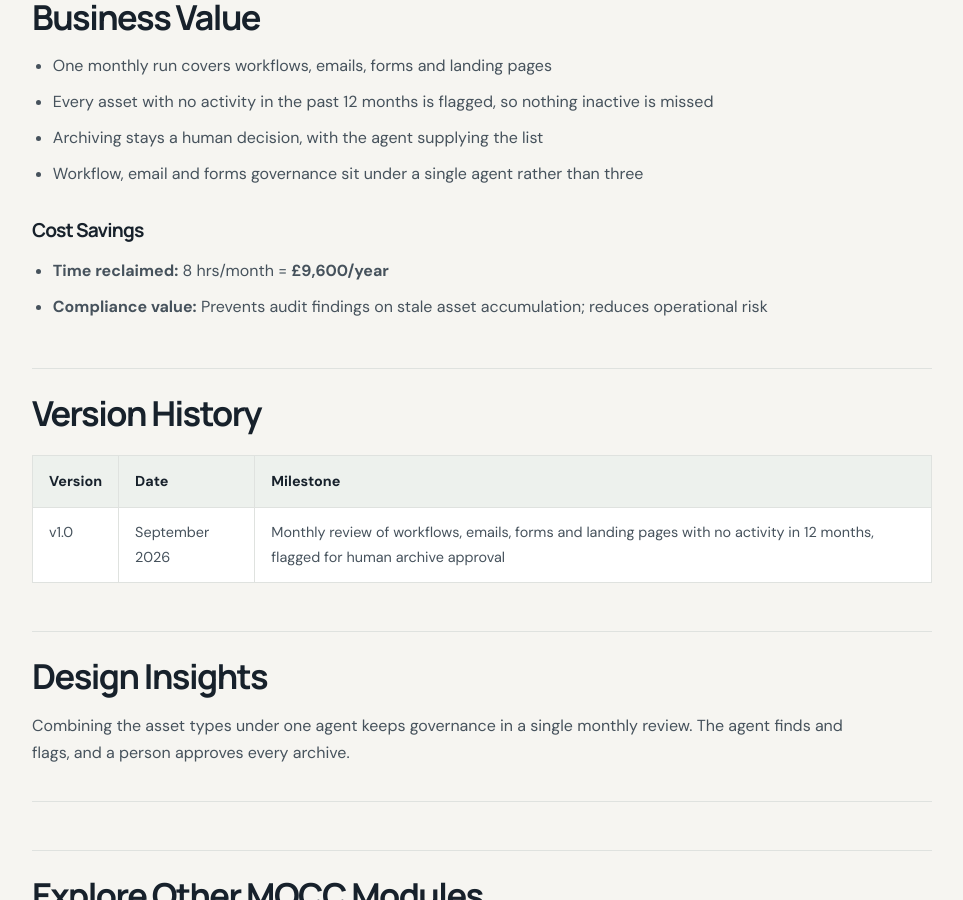
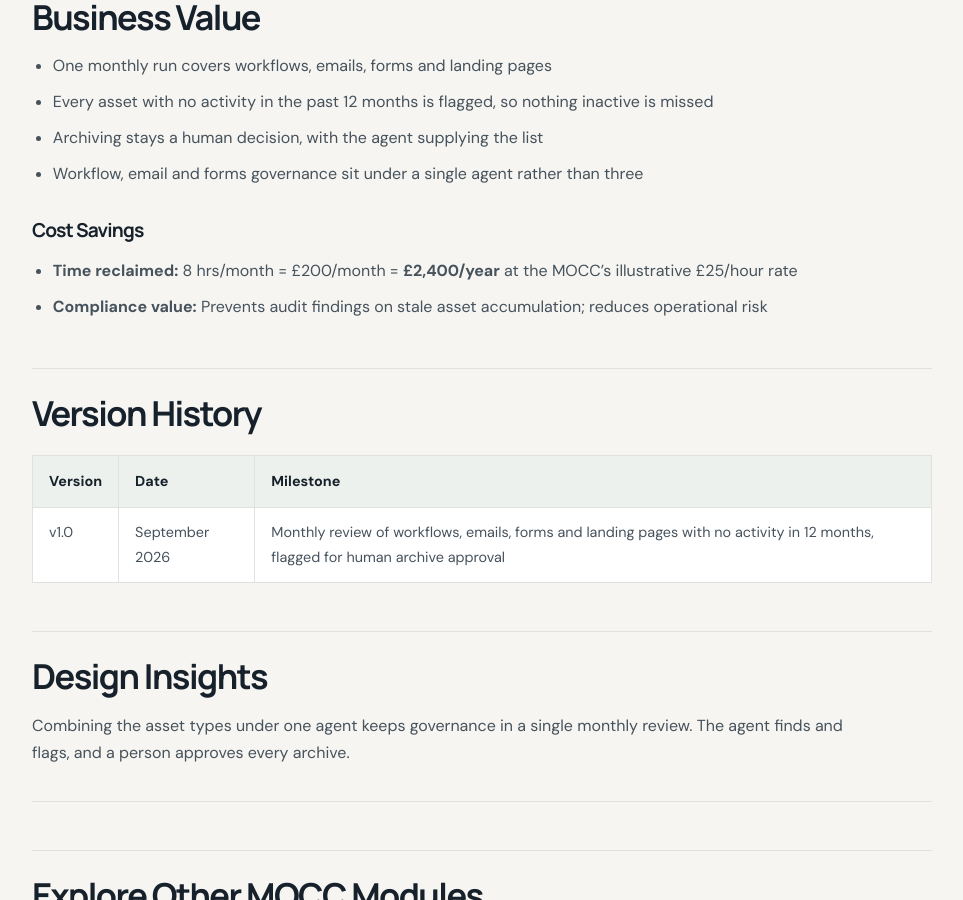
Before and after one commit to georgefwmurray/Marketing-Operations-Control-Centre, a Jekyll site: the page built from Agents/CRM Health Agent/CRM-Health-Agent.md, in a window 1280 px wide and 900 px high, scrolled down 1772 px. Shown: the whole window, without its empty margins (158-1121 px from the left). Built offline with Jekyll 4.4.1, drawn with Linux system fonts in a browser that asks for light colours.

Commit message:
Align agent capacity savings to £25 per hour

```diff
--- a/Agents/CRM Health Agent/CRM-Health-Agent.md
+++ b/Agents/CRM Health Agent/CRM-Health-Agent.md
@@ -49,7 +49,7 @@ It brings workflow, email and forms governance together under one agent.
 
 ### Cost Savings
 
-- **Time reclaimed:** 8 hrs/month = **£9,600/year**
+- **Time reclaimed:** 8 hrs/month = £200/month = **£2,400/year** at the MOCC's illustrative £25/hour rate
 - **Compliance value:** Prevents audit findings on stale asset accumulation; reduces operational risk
 
 ## Version History
```
